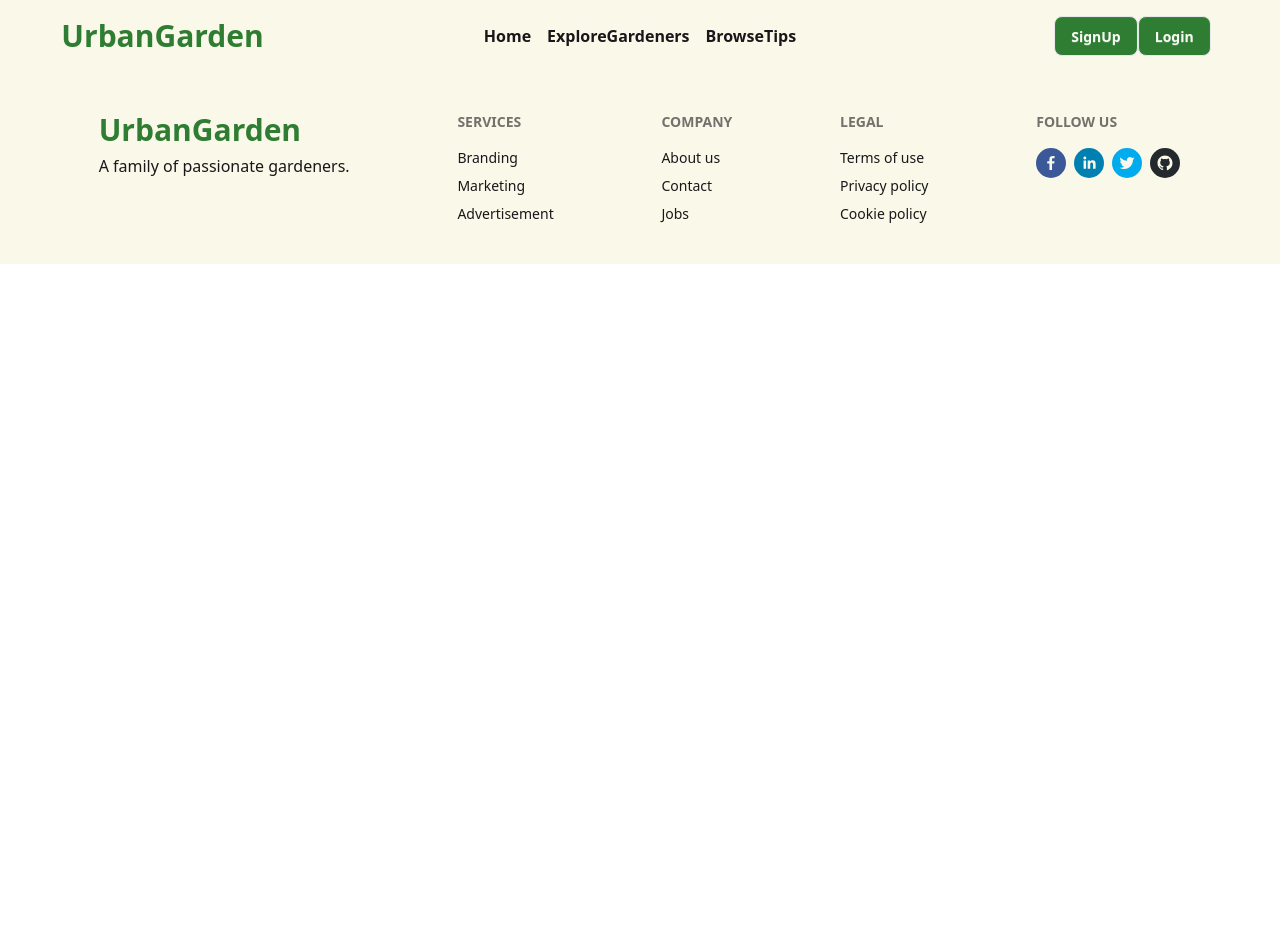
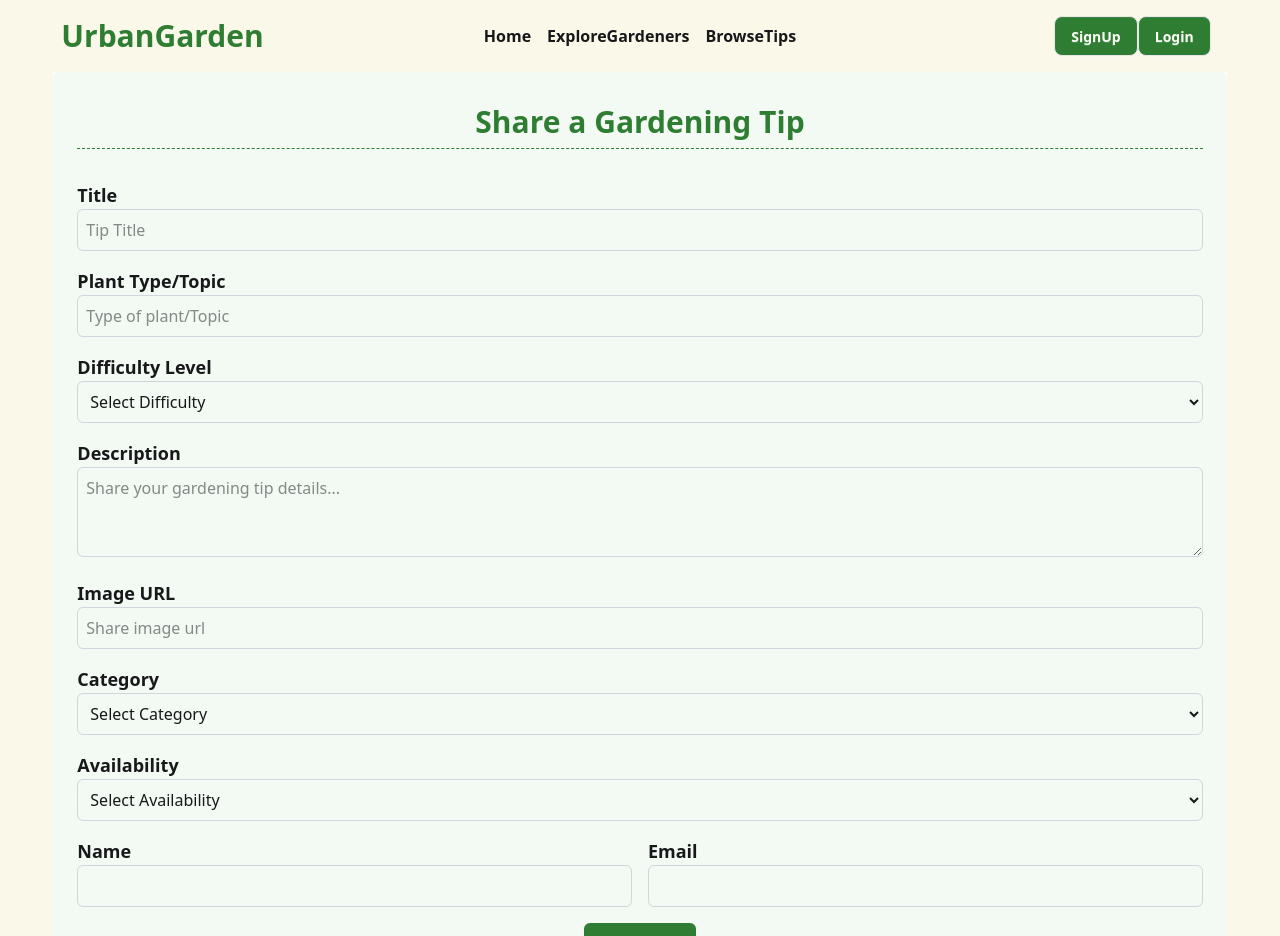
Before and after one commit to Mohammed-Arman-Alam/urban-garden, a React (Vite) app: page /shareGardeningTips in a window 1280 px wide. Shown: the top 936 px of the page. Before the commit the page ends 800 px from the top, so only its background shows below. Built offline with nearby package versions, Linux system fonts and the light colour scheme; no server answers.

Commit message:
added share tips

```diff
--- a/src/pages/ShareGardeningTips.jsx
+++ b/src/pages/ShareGardeningTips.jsx
@@ -1,10 +1,110 @@
-import React from 'react';
+import React, { use, useEffect } from 'react';
+import { AuthContext } from '../authProvider/AuthProvider';
+import Swal from 'sweetalert2';
 
 const ShareGardeningTips = () => {
+    const {user} = use(AuthContext);
+    const handleShareTips =(e)=>{
+        e.preventDefault();
+        const form = e.target;
+        const formDate = new FormData(form);
+        const sharedTips = Object.fromEntries(formDate.entries());
+        fetch('http://localhost:3000/sharedTips',{
+            method: 'POST',
+            headers:{
+                'content-type': 'application/json'
+            },
+            body: JSON.stringify(sharedTips)
+            })
+        .then(res=>res.json())
+        .then(data=>{
+            if(data.insertedId){
+                Swal.fire({
+                        title: "Tip Shared Successfully",
+                        icon: "success",
+                        draggable: true
+                        });
+            }
+        })
+
+    };
     return (
-        <div>
+        <div className='sm:w-11/12 mx-auto bg-white'>
+        <div className="bg-[#66BB6A15] p-6  rounded-md">
+            <h2 className="text-3xl font-bold text-[#2E7D32] mb-8 text-center border-b border-dashed p-2 border-[#2E7D32]">Share a Gardening Tip</h2>
+            <form onSubmit={handleShareTips} className="flex flex-col gap-4">
+                <div>
+                    <label className="font-semibold text-lg">Title</label>
+                    <input type="text" name="title" placeholder="Tip Title"
+                    className="w-full border border-gray-300 rounded-md p-2 focus:outline-0 focus:border-[#43A047] focus:border-2 focus:bg-white"  required></input>
+                </div>
+                <div>
+                    <label className="font-semibold text-lg">Plant Type/Topic</label>
+                    <input type="text" name="plantType" placeholder="Type of plant/Topic"
+                    className="w-full border border-gray-300 rounded-md p-2 focus:outline-0 focus:border-[#43A047] focus:border-2 focus:bg-white" required></input>
+                </div>
+                <div>
+                    <label className="font-semibold text-lg">Difficulty Level</label>
+                    <select name="difficulty"
+                    className="w-full border border-gray-300 rounded-md p-2 focus:outline-0 focus:border-[#43A047] focus:border-2 focus:bg-white" required>
+                        <option>Select Difficulty</option>
+                        <option value="Easy">Easy</option>
+                        <option value="Medium">Medium</option>
+                        <option value="Hard">Hard</option>
+                    </select>
+                </div>
+                <div>
+                    <label className="font-semibold text-lg">Description</label>
+                    <textarea name="description" rows="3" placeholder="Share your gardening tip details..."
+                    className="w-full border border-gray-300 rounded-md p-2 focus:outline-0 focus:border-[#43A047] focus:border-2 focus:bg-white" required></textarea>
+                </div>
+                <div>
+                    <label className="font-semibold text-lg">Image URL</label>
+                    <input type="text" name="imageUrl" placeholder='Share image url'
+                    className="w-full border border-gray-300 rounded-md p-2 focus:outline-0 focus:border-[#43A047] focus:border-2 focus:bg-white">
+                </input>
+                </div>
+                <div>
+                   <label className="font-semibold text-lg">Category</label>
+                    <select name="category"
+                    className="w-full border border-gray-300 rounded-md p-2 focus:outline-0 focus:border-[#43A047] focus:border-2 focus:bg-white" required>
+                    <option>Select Category</option>
+                    <option value="Composting">Composting</option>
+                    <option value="Plant Care">Plant Care</option>
+                    <option value="Vertical Gardening">Vertical Gardening</option>
+                </select>
+                </div>
+                <div>
+                    <label className="font-semibold text-lg">Availability</label>
+                    <select name="availability"
+                    className="w-full border border-gray-300 rounded-md p-2 focus:outline-0 focus:border-[#43A047] focus:border-2 focus:bg-white" required>
+                        <option>Select Availability</option>
+                        <option value="Public">Public</option>
+                        <option value="Hidden">Hidden</option>
+                    </select>
+                </div>
+                <div className="grid sm:grid-cols-2 gap-4">
+                <div>
+                    <label className="font-semibold text-lg">Name</label>
+                    <input type="text" name="userName" value={user?.displayName} readOnly
+                    className="w-full border border-gray-300 rounded-md p-2 cursor-not-allowed">
+                    </input>
+                </div>
+                <div>
+                    <label className="font-semibold text-lg">Email</label>
+                    <input type="email" name="email" value={user?.email} readOnly
+                    className="w-full border border-gray-300 rounded-md p-2  cursor-not-allowed">
+                    </input>
+                </div>
+                </div>
+                <div className="text-center">
+                    <button type="submit"
+                    className="bg-[#2e7d32] text-white px-6 py-2 rounded-md font-semibold sm:text-lg hover:text-[#2e7d32] hover:bg-white hover:border-2 hover:border-[#2e7d32] hover:-mt-1">Submit</button>
+                </div>
+            </form>
+        </div>
+        </div>
 
-        </div>
     );
 };
 
```
